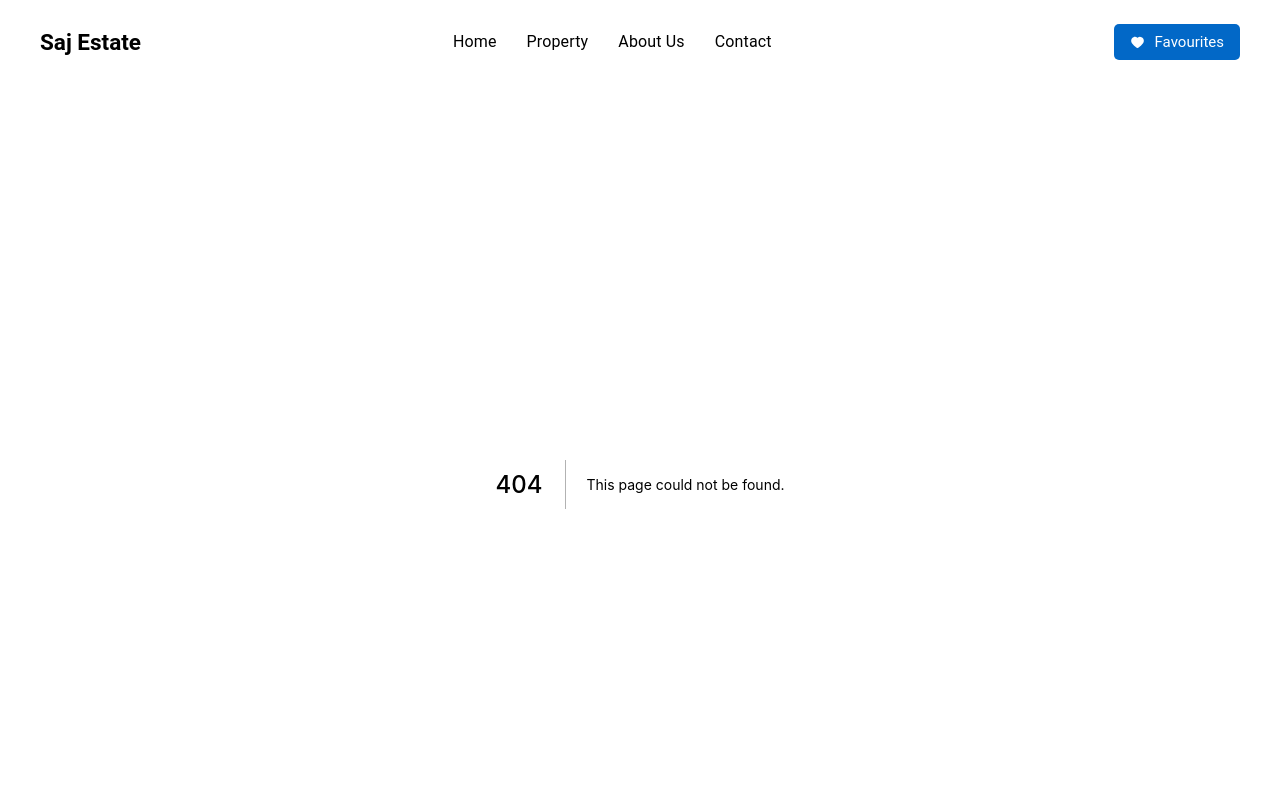
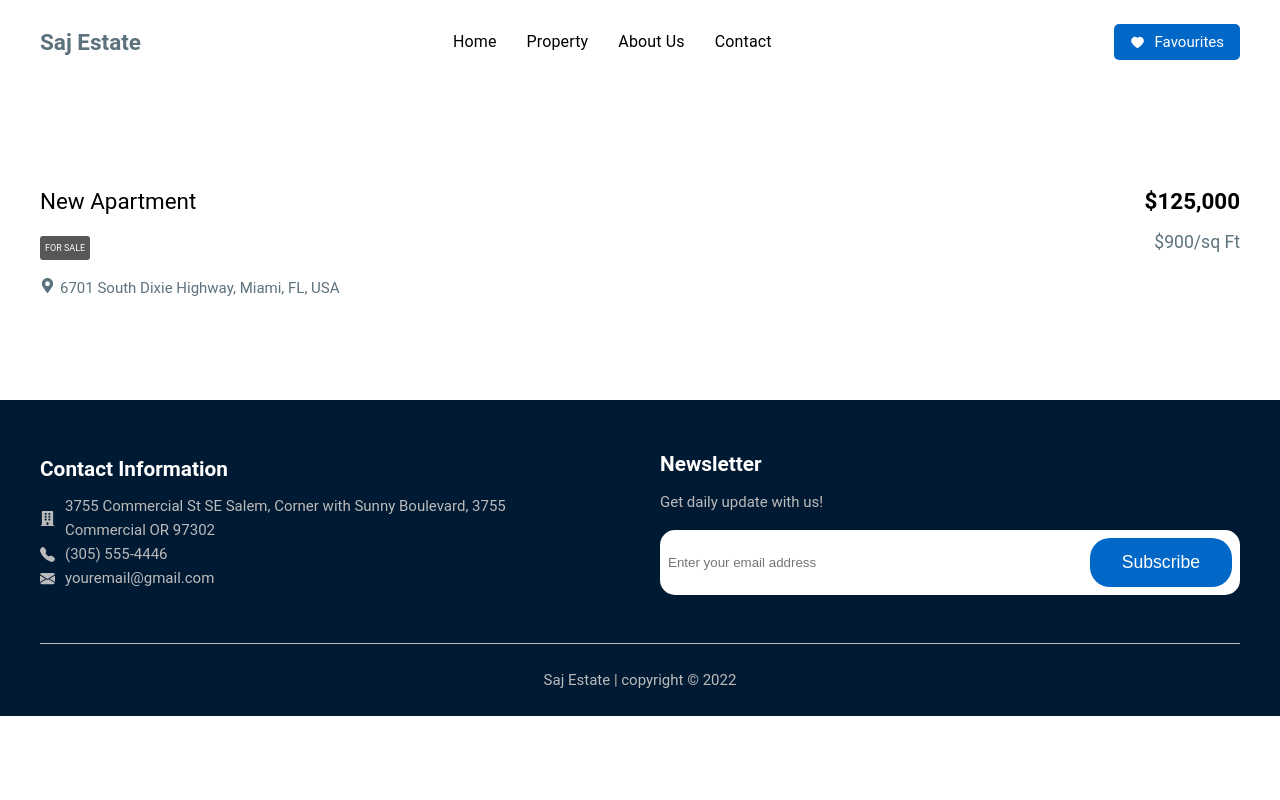
Before and after one commit to sajibhn/saj-estate, a Next.js app: page /property in a window 1280 px wide. Before the commit this address had no page. Shown: the top 800 px of the page. Built offline with nearby package versions, Linux system fonts and the light colour scheme.

Commit message:
finished singletitle section

```diff
--- /dev/null
+++ b/components/reusable/singleProperty/SingleTitle.jsx
@@ -0,0 +1,29 @@
+import React from 'react'
+import { FaMapMarkerAlt } from 'react-icons/fa'
+
+const SingleTitle = () => {
+    return (
+        <section className="section single__title">
+            <div className="single__title__container container">
+                <div className="single__title__left">
+                    <h3>New Apartment</h3>
+                    <span className='category'>for sale</span>
+                    <div className='address'>
+                        <span>
+                            <FaMapMarkerAlt />
+                        </span>
+                        <span>
+                            6701 South Dixie Highway, Miami, FL, USA
+                        </span>
+                    </div>
+                </div>
+                <div className="single__title__right">
+                    <h3>$125,000</h3>
+                    <span>$900/sq Ft</span>
+                </div>
+            </div>
+        </section>
+    )
+}
+
+export default SingleTitle
--- /dev/null
+++ b/pages/property/[...id].jsx
@@ -0,0 +1,12 @@
+import React from 'react'
+import SingleTitle from '../../components/reusable/singleProperty/SingleTitle'
+
+const SingleProperty = () => {
+    return (
+        <>
+            <SingleTitle />
+        </>
+    )
+}
+
+export default SingleProperty
--- a/styles/components/reusable/_reusable.scss
+++ b/styles/components/reusable/_reusable.scss
@@ -2,3 +2,4 @@
 @import "./processcard";
 @import "./listingcard";
 @import "./pagetitle";
+@import "./singleproperty/singleproperty";
--- /dev/null
+++ b/styles/components/reusable/singleproperty/_singleproperty.scss
@@ -0,0 +1 @@
+@import "./singletitle";
--- /dev/null
+++ b/styles/components/reusable/singleproperty/_singletitle.scss
@@ -0,0 +1,44 @@
+.single__title {
+  &__container {
+    @extend .grid;
+    grid-template-columns: repeat(2, 1fr);
+    align-items: flex-start;
+  }
+
+  &__left {
+    h3 {
+      font-size: 1.4rem;
+      font-weight: 400;
+      color: $black;
+    }
+    .category {
+      font-size: 9px;
+      text-transform: uppercase;
+      background-color: #565757;
+      color: $white;
+      padding: 5px;
+      border-radius: 3px;
+      margin: $m2 0;
+      display: inline-block;
+    }
+    .address {
+      @extend .flex-center;
+      gap: 5px;
+      justify-content: flex-start;
+    }
+  }
+
+  &__right {
+    text-align: right;
+    h3 {
+      font-size: 1.4rem;
+      font-weight: 600;
+      color: $black;
+      margin-bottom: $m1;
+    }
+    span {
+      font-size: 1.1rem;
+      display: block;
+    }
+  }
+}
```
Also changed, not shown: pages/property/index.js (added, +9 -0 lines).
